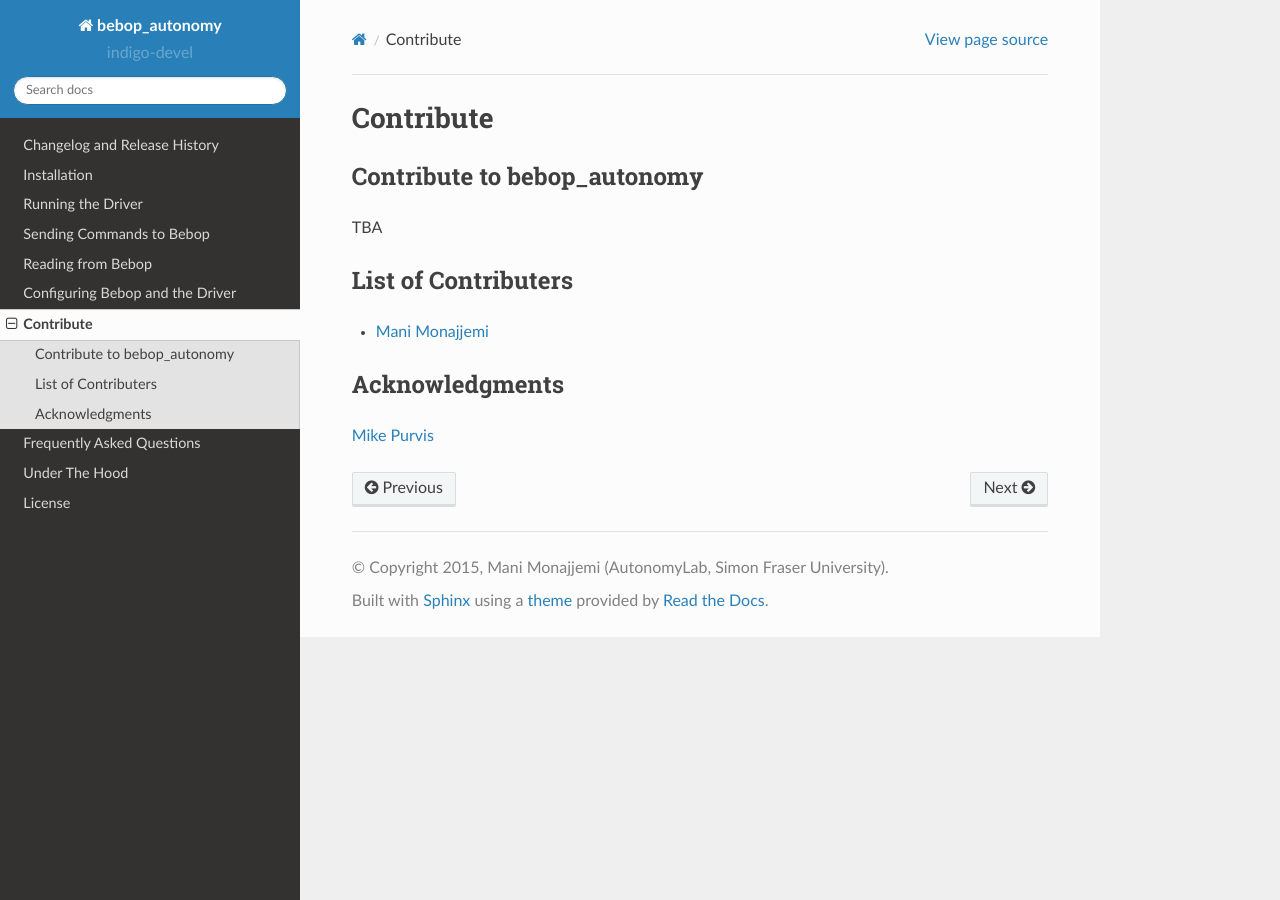
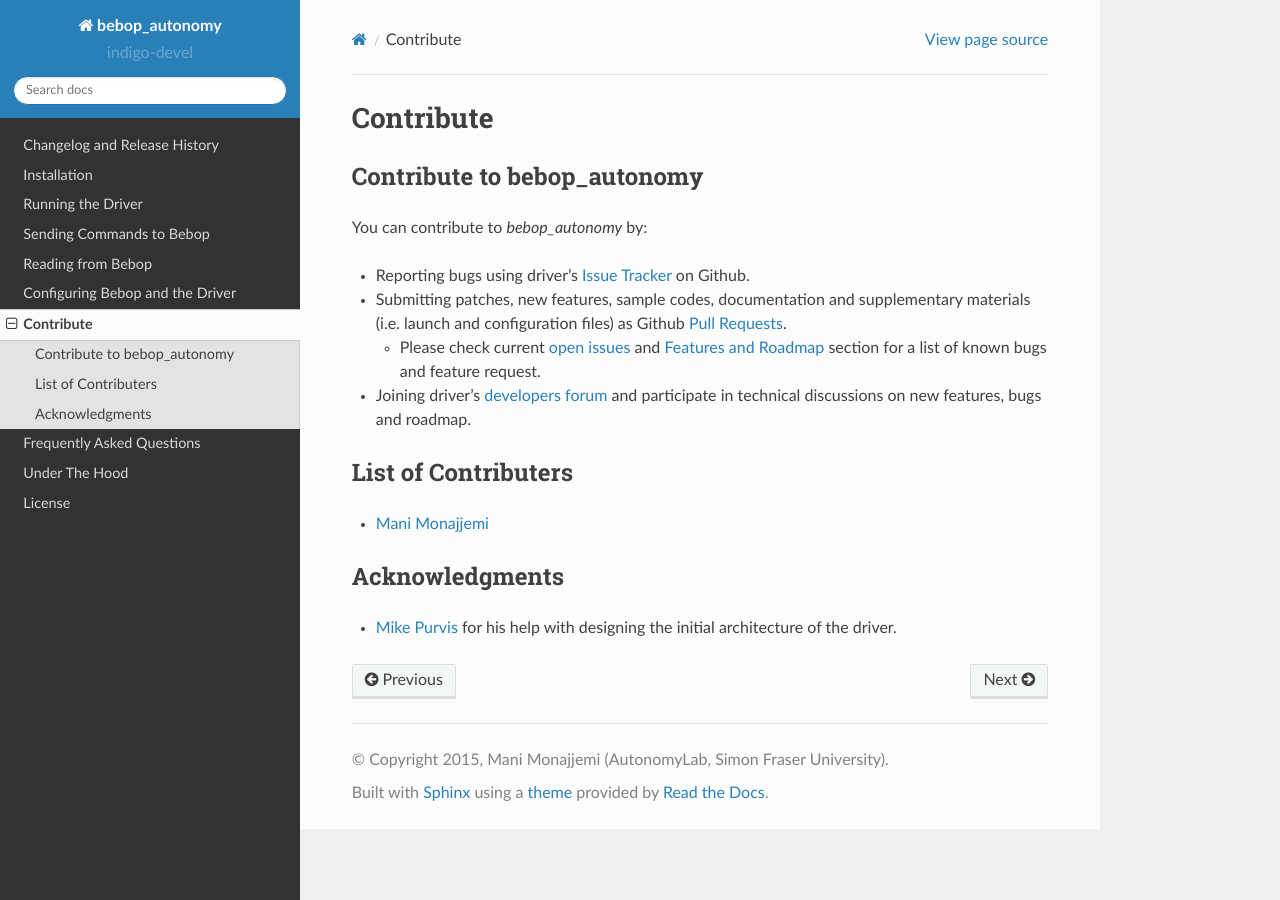
Before and after one commit to AutonomyLab/bebop_autonomy, a Sphinx documentation site: the page built from docs/contribute.rst, in a window 1280 px wide. Built offline with Sphinx 7.4.7 and the Read the Docs theme 2.0.0, drawn with Linux system fonts in a browser that asks for light colours.

Commit message:
Finalizing documents for 0.2 release

```diff
--- a/docs/contribute.rst
+++ b/docs/contribute.rst
@@ -5,7 +5,14 @@ Contribute
 Contribute to bebop_autonomy
 ============================
 
-TBA
+You can contribute to *bebop_autonomy* by:
+
+* Reporting bugs using driver's `Issue Tracker <https://github.com/AutonomyLab/bebop_autonomy/issues>`_ on Github.
+* Submitting patches, new features, sample codes, documentation and supplementary materials (i.e. launch and configuration files) as Github `Pull Requests <https://help.github.com/articles/using-pull-requests/>`_.
+
+  * Please check current `open issues <https://github.com/AutonomyLab/bebop_autonomy/issues>`_ and :ref:`sec-roadmap` section for a list of known bugs and feature request.
+
+* Joining driver's `developers forum <https://trello.com/b/C6rNl8Ux>`_ and participate in technical discussions on new features, bugs and roadmap.
 
 List of Contributers
 ====================
@@ -15,4 +22,4 @@ List of Contributers
 Acknowledgments
 ================
 
-`Mike Purvis <https://github.com/mikepurvis>`_
+- `Mike Purvis <https://github.com/mikepurvis>`_ for his help with designing the initial architecture of the driver.
--- a/docs/index.rst
+++ b/docs/index.rst
@@ -8,6 +8,8 @@ bebop_autonomy
 [`Support <http://answers.ros.org/questions/scope:all/sort:activity-desc/tags:bebop_autonomy/page:1/>`_]
 [`Bug Tracker <https://github.com/AutonomyLab/bebop_autonomy/issues>`_]
 [`Developer Forum <https://trello.com/b/C6rNl8Ux>`_]
+
+.. _sec-roadmap:
 
 Features and Roadmap
 ====================
```
Also changed, not shown: 1 other file.
